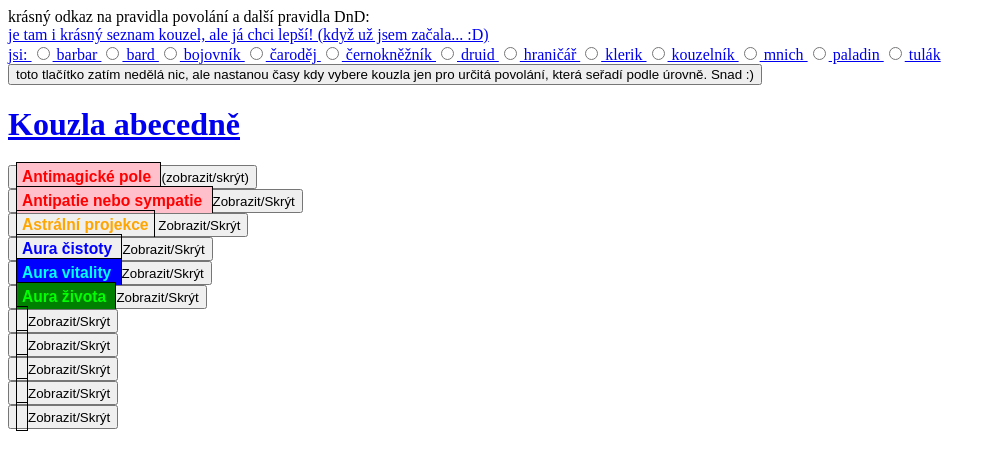
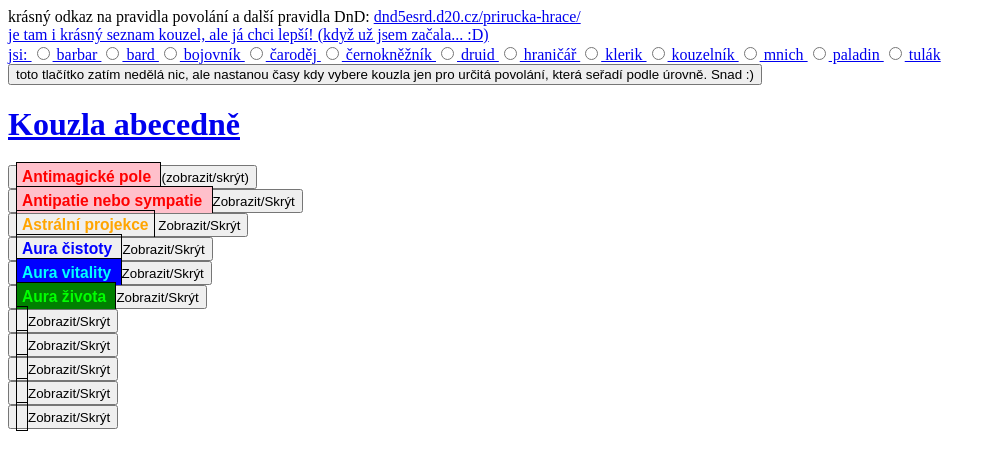
Before and after one commit to Jerabinka/Jerabinka.github.io, a plain HTML site: page index.html in a window 1280 px wide. Shown: the whole page, without its empty margins (0-995 px from the left). Drawn offline with Linux system fonts and the light colour scheme.

Commit message:
Update index.html
uzavření tagu odkazu :-D (odkaz vede na DnD pravidla a je hned na začátku stránky)

```diff
--- a/index.html
+++ b/index.html
@@ -6,7 +6,7 @@
 
 
  <body>
-  krásný odkaz na pravidla povolání a další pravidla DnD: <a href="http://dnd5esrd.d20.cz/prirucka-hrace/3-kapitola.html#barbar"><br>
+  krásný odkaz na pravidla povolání a další pravidla DnD: <a href="http://dnd5esrd.d20.cz/prirucka-hrace/3-kapitola.html#barbar">dnd5esrd.d20.cz/prirucka-hrace/</href><br>
   je tam i krásný seznam kouzel, ale já chci lepší! (když už jsem začala... :D)
   <form>
    jsi:
```
